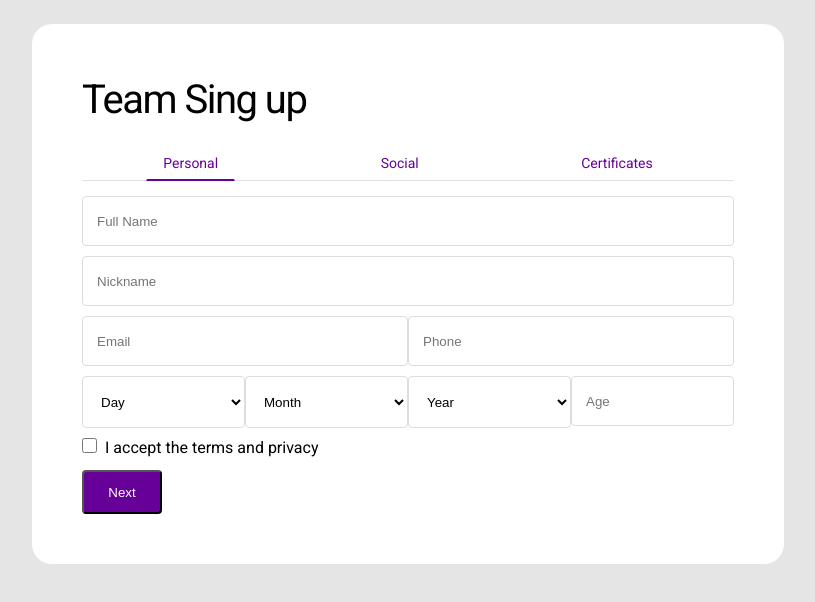
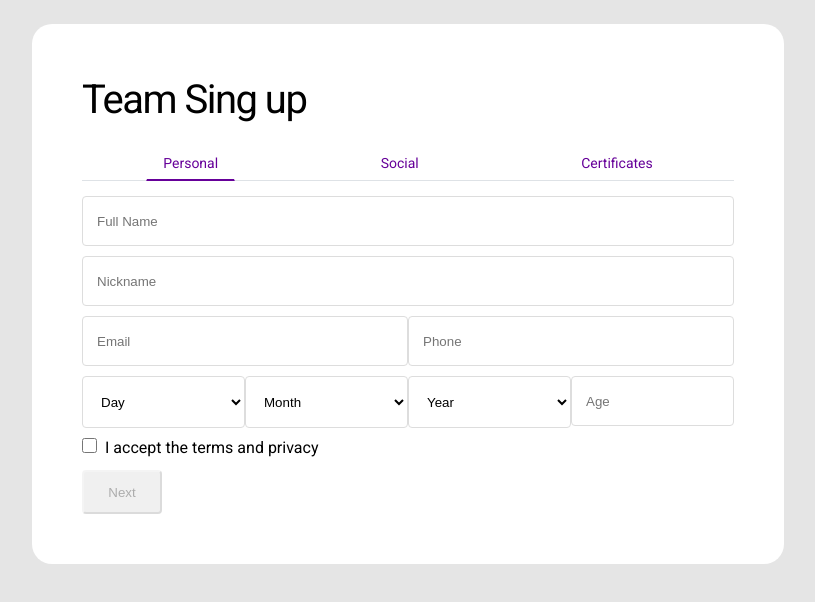
Before and after one commit to lukasvicente/desafio-vue, a Vue app: page /singup/personal in a window 1280 px wide. Shown: the top 602 px of the page, without its empty margins (232-1047 px from the left). Built offline with nearby package versions, Linux system fonts and the light colour scheme.

Commit message:
ajusts no check

```diff
--- a/src/components/atoms/Button.vue
+++ b/src/components/atoms/Button.vue
@@ -29,6 +29,6 @@ export default {
     cursor: not-allowed;
     background-color: rgba(239, 239, 239, 0.925) ;
     color: rgba(16, 16, 16, 0.3);
-    border-color: rgba(118, 118, 118, 0.3);
+    border-color: #ffffff4d;
 }
 </style>
--- a/src/components/atoms/CheckBox.vue
+++ b/src/components/atoms/CheckBox.vue
@@ -1,23 +1,45 @@
 <template>
   <div class="mt-5 mb-5 form-check">
-    <input class="input" type="checkbox" style="background-color='red'}" name="" id="">
+    <input
+      class="input"
+      type="checkbox"
+      style="background-color='red'}"
+
+      @input="onInput"
+      :name="name"
+      :id="name"
+
+    />
     <label for="a" class="form-check-label"> <slot></slot> </label>
   </div>
 </template>
 
 <script>
 export default {
-    name:'checkBox'
-}
+  name: "checkBox",
+  props:{
+    name:{
+      type:String,
+
+    },
+    value: {
+      type: String,
+    },
+  },
+  methods: {
+    onInput(event) {
+      this.$emit("input", event.target.checked);
+    },
+  },
+};
 </script>
 
 <style>
 .form-check {
   position: relative;
   display: block;
-
 }
-.form-check .input{
+.form-check .input {
   width: 15px;
   height: 15px;
   cursor: pointer;
@@ -31,5 +53,4 @@ label {
   font-size: 16px;
   line-height: 18px;
 }
-
 </style>
--- a/src/components/organisms/FormSingUp/FormSingUpPersonal.vue
+++ b/src/components/organisms/FormSingUp/FormSingUpPersonal.vue
@@ -51,7 +51,7 @@
       </div>
     </div>
 
-    <v-check-box>I accept the terms and privacy</v-check-box>
+    <v-check-box   v-model="acceptTerms" >I accept the terms and privacy</v-check-box>
   </div>
 </template>
 
@@ -68,7 +68,7 @@ export default {
   },
   data(){
     return {
-
+      check: false,
       options:[
         {text: 'Day', value: ''},
         {text: '1', value: '1'},
@@ -194,6 +194,16 @@ export default {
       },
     },
 
+    acceptTerms: {
+      get() {
+        return this.$store.state.singUp.acceptTerms;
+      },
+      set(value) {
+        const data = { atribute: "acceptTerms", value };
+        this.$store.commit("setSingUp", data);
+      },
+    },
+
   },
 };
 </script>
--- a/src/components/template/ContentProfile.vue
+++ b/src/components/template/ContentProfile.vue
@@ -28,7 +28,7 @@
 
         <h3 class="title-profile mt-5">Certificates</h3>
         <hr class="divider" />
-        <ul class="list-item ml-20 mt-5 timeline">
+        <ul class="list-item ml-20 mt-5 timeline" v-if="showCertificate">
           <li v-for="item in certificate" class="bullet" :key="item">
 
               <p>{{ item.graduation }}</p>
@@ -36,6 +36,7 @@
 
           </li>
         </ul>
+        <p v-else> Sem dados de certificado!</p>
       </v-card>
     </v-conteiner>
   </div>
@@ -53,6 +54,10 @@ export default {
     "v-typography": Typography,
   },
   computed: {
+    showCertificate(){
+      const show = this.certificate[0].instituicion;
+      return show ? true : false;
+    },
     name() {
       return this.$store.state.singUp.name;
     },
--- a/src/components/template/FormSingUp.vue
+++ b/src/components/template/FormSingUp.vue
@@ -4,7 +4,7 @@
         <v-card>
             <v-typography>Team Sing up</v-typography>
             <v-form-tabs-sing-up />
-            <v-button @click="onNext" >{{nameButton}}</v-button>
+            <v-button :disabled="disabled" @click="onNext" >{{nameButton}}</v-button>
         </v-card>
     </v-conteiner>
    </div>
@@ -23,7 +23,7 @@ export default {
         return {
             nameRouteComponente: '',
             error: [],
-            nameButton: 'Next'
+            nameButton: 'Next',
         }
     },
     components: {
@@ -54,6 +54,9 @@ export default {
         age(){
             return this.$store.state.singUp.age;
         },
+        acceptTerms(){
+            return this.$store.state.singUp.acceptTerms;
+        },
         github(){
             return this.$store.state.singUp.github;
         },
@@ -61,12 +64,14 @@ export default {
             return this.$store.state.singUp.linkedin;
         },
 
+        disabled(){
+            return this.acceptTerms ? false : true;
+        },
     },
     methods:{
         nameButtonRoute(value){
             this.nameButton = value === 'certificates' ? 'Finish' : 'Next';
         },
-
         isValidateRequired(value){
             const message = required(this[value]);
             const data = {
--- a/src/store/store.js
+++ b/src/store/store.js
@@ -14,6 +14,7 @@ export default new Vuex.Store({
             month:0,
             year:0,
             age:'',
+            acceptTerms: false,
             linkedin:'',
             github:'',
             certificate:[{
```
Also changed, not shown: src/components/atoms/Input.vue (line endings or trailing spaces). Lines whose indentation alone changed are shown as unchanged.
